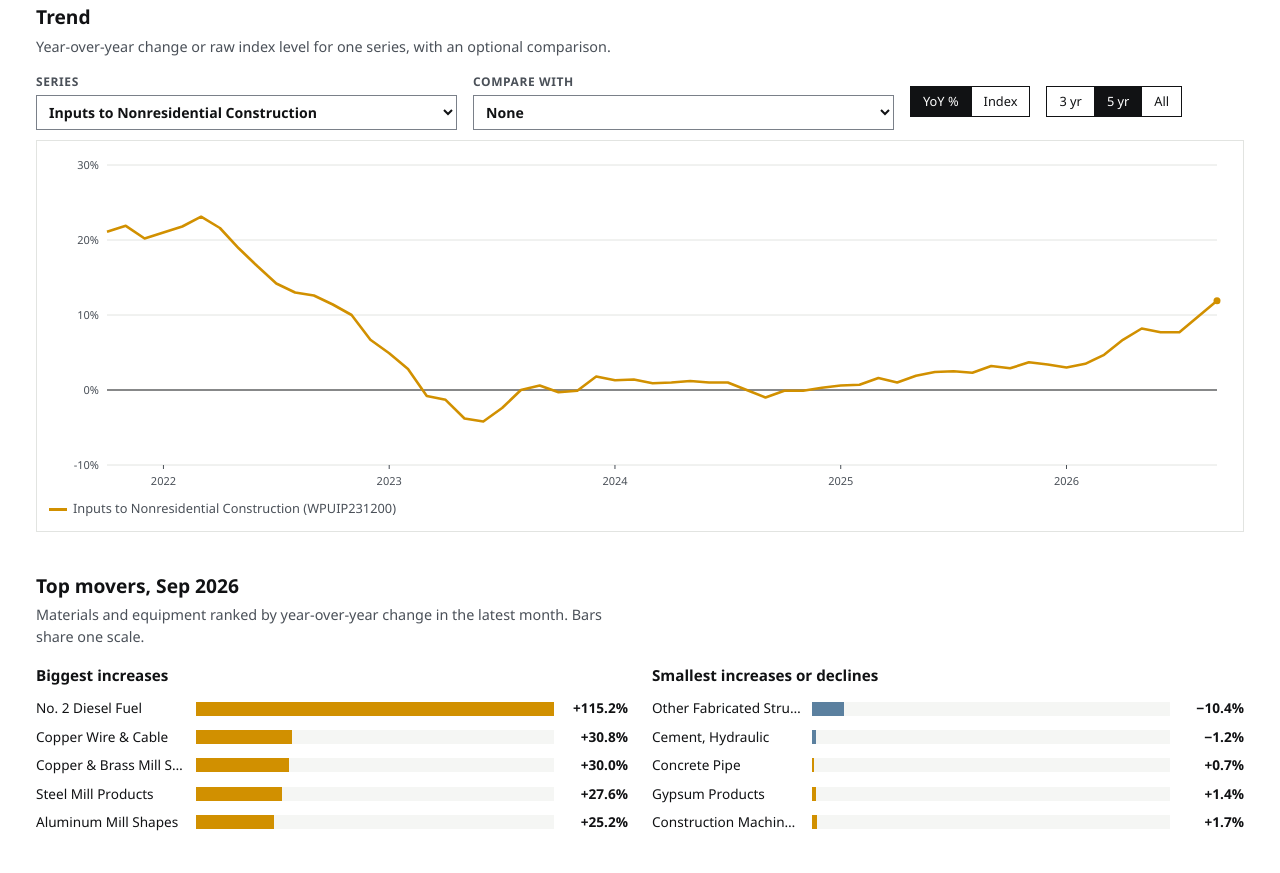
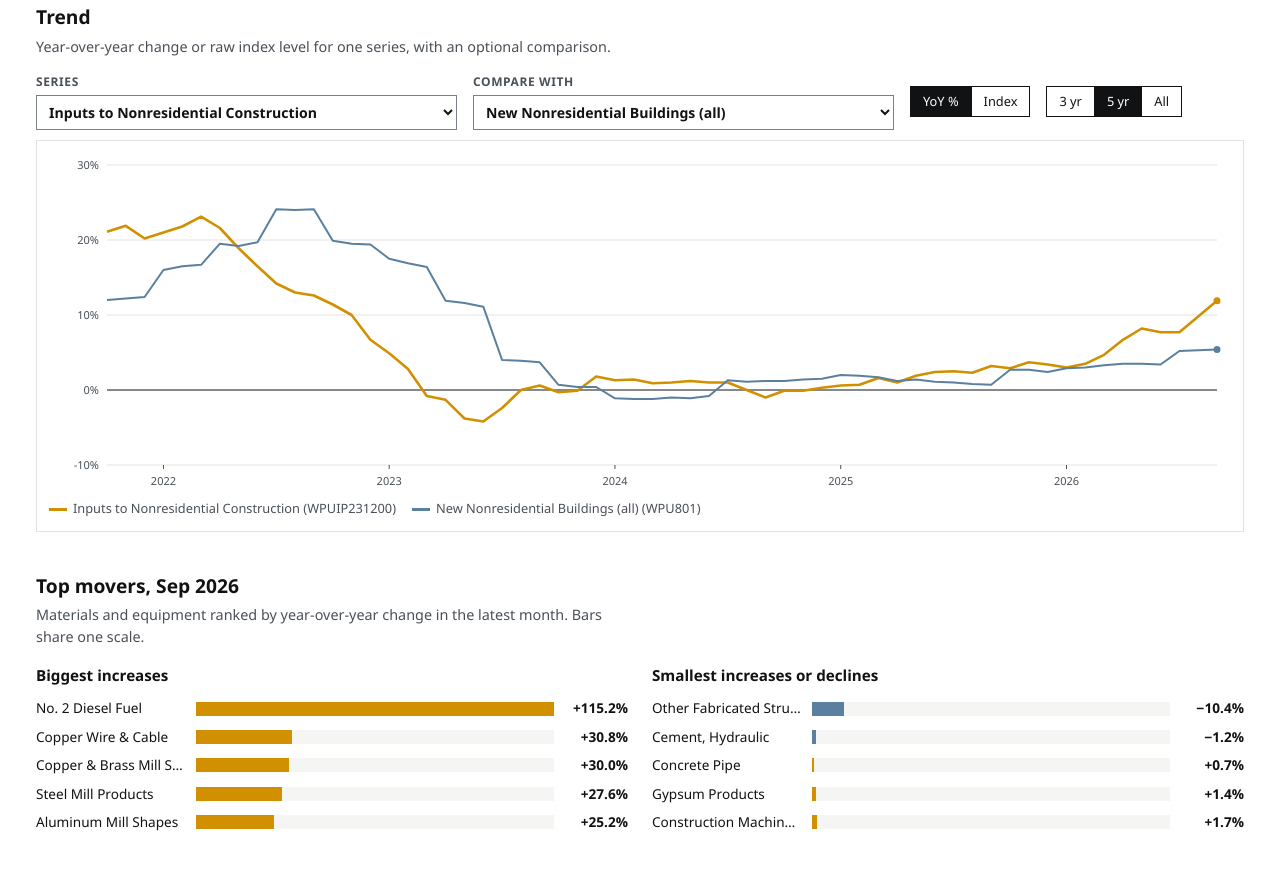
Before and after one commit to LEMOINE-JDK/construction-ppi, a plain HTML site: page site/index.html in a window 1280 px wide. Shown: the part 3960-4833 px from the top of the page. Drawn offline with Linux system fonts and the light colour scheme.

Commit message:
Trend chart: compare nonres inputs with new nonres buildings by default
Co-Authored-By: Claude Opus 5.5 <noreply@anthropic.com>
Claude-Session: https://claude.ai/code/session_01KVZQtYWCX223x41tiu1UVf

```diff
--- a/site/index.html
+++ b/site/index.html
@@ -56,7 +56,7 @@
   const cellClass = (v) => v == null ? 'c-na' : v >= 20 ? 'c-u4' : v >= 10 ? 'c-u3' : v >= 5 ? 'c-u2' : v >= 2 ? 'c-u1' : v > -2 ? 'c-0' : v > -5 ? 'c-d1' : v > -10 ? 'c-d2' : 'c-d3';
   const fredUrl = (id) => `https://fred.stlouisfed.org/series/${encodeURIComponent(id)}`;
 
-  let D, byId, state = { sort: 'group', bldView: 'monthly', a: 'WPUIP231200', b: '', mode: 'yoy', range: 60 };
+  let D, byId, state = { sort: 'group', bldView: 'monthly', a: 'WPUIP231200', b: 'WPU801', mode: 'yoy', range: 60 };
 
   const yoySeries = (s) => s.history.map((v, i) => (i >= 12 && v != null && s.history[i - 12] != null) ? Math.round((v / s.history[i - 12] - 1) * 1000) / 10 : null);
 
```
